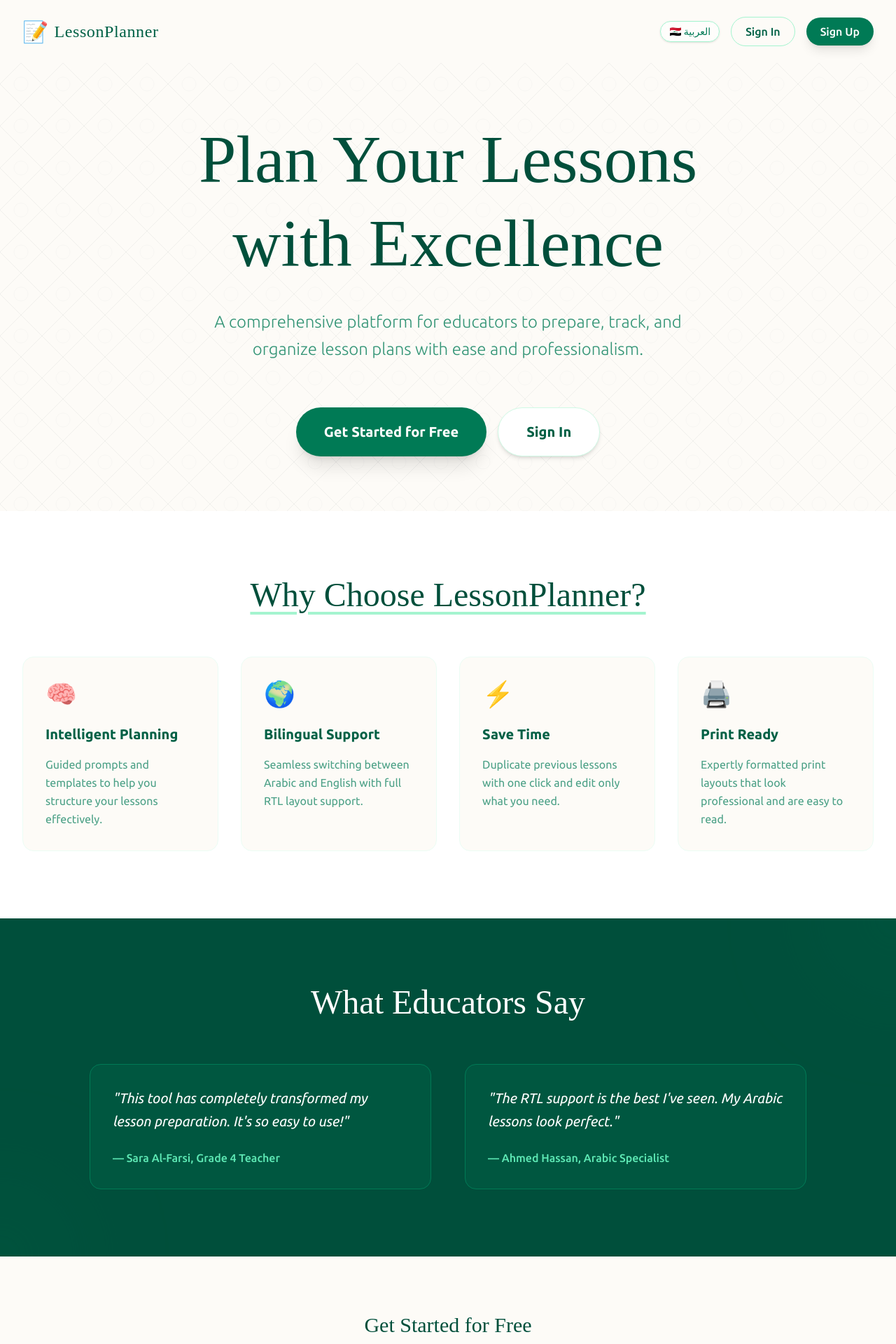
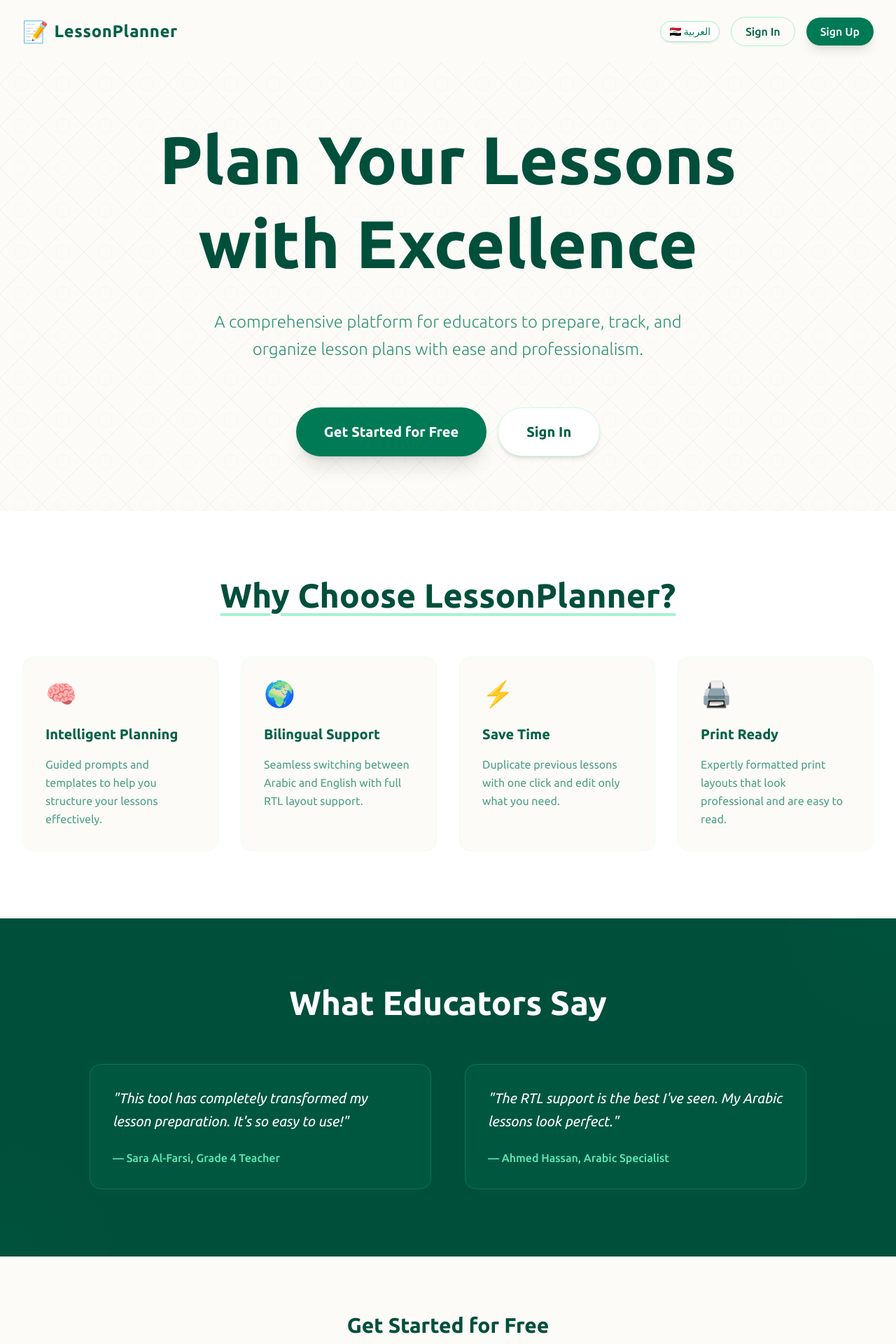
Before and after one commit to atomic-ustadh/my-lesson-plan-app, a React (Vite) app: page / in a window 1280 px wide. Shown: the top 1920 px of the page at 70% size. Built offline with nearby package versions, Linux system fonts and the light colour scheme; no server answers; a web font is replaced by a local one.

Commit message:
Update LandingPage.jsx

```diff
--- a/src/components/LandingPage.jsx
+++ b/src/components/LandingPage.jsx
@@ -20,6 +20,7 @@ export default function LandingPage() {
     ];
 
     const isRtl = language === 'ar';
+    const headerFont = isRtl ? "font-header" : "font-bold";
 
     return (
         <div className={`min-h-screen flex flex-col bg-[#FDFBF7] text-gray-800 transition-colors duration-300 ${language === 'ar' ? 'font-rtl' : 'font-ltr'}`}>
@@ -27,7 +28,7 @@ export default function LandingPage() {
             <header className="w-full py-6 px-4 md:px-8 flex justify-between items-center max-w-7xl mx-auto z-20">
                 <div className="flex items-center gap-2">
                     <span className="text-3xl">📝</span>
-                    <h1 className="text-2xl text-emerald-800 tracking-wide font-header">{t("appTitle")}</h1>
+                    <h1 className={`text-2xl text-emerald-800 tracking-wide ${headerFont}`}>{t("appTitle")}</h1>
                 </div>
                 <div className="flex items-center gap-4">
                     {/* Language Toggle */}
@@ -80,7 +81,7 @@ export default function LandingPage() {
                 </div>
 
                 <div className="z-10 max-w-4xl space-y-8 animate-fade-in">
-                    <h1 className="text-5xl md:text-8xl text-emerald-900 leading-tight font-header">
+                    <h1 className={`text-5xl md:text-8xl text-emerald-900 leading-tight ${headerFont}`}>
                         {t("heroTitle")}
                     </h1>
                     <p className="text-xl md:text-2xl text-emerald-700/80 leading-relaxed font-light max-w-2xl mx-auto">
@@ -118,7 +119,7 @@ export default function LandingPage() {
             {/* Features Section */}
             <section className="py-24 bg-white px-4 md:px-8">
                 <div className="max-w-7xl mx-auto">
-                    <h2 className="text-3xl md:text-5xl text-center text-emerald-900 mb-16 underline decoration-emerald-200 decoration-4 underline-offset-8 font-header">
+                    <h2 className={`text-3xl md:text-5xl text-center text-emerald-900 mb-16 underline decoration-emerald-200 decoration-4 underline-offset-8 ${headerFont}`}>
                         {t("featuresTitle")}
                     </h2>
                     <div className="grid grid-cols-1 md:grid-cols-2 lg:grid-cols-4 gap-8">
@@ -136,7 +137,7 @@ export default function LandingPage() {
             {/* Testimonials Section */}
             <section className="py-24 bg-emerald-900 text-white px-4 md:px-8 relative overflow-hidden">
                 <div className="max-w-5xl mx-auto relative z-10 text-center">
-                    <h2 className="text-3xl md:text-5xl mb-16 font-header">
+                    <h2 className={`text-3xl md:text-5xl mb-16 ${headerFont}`}>
                         {t("testimonialsTitle")}
                     </h2>
                     <div className="grid grid-cols-1 md:grid-cols-2 gap-12 text-start">
@@ -156,7 +157,7 @@ export default function LandingPage() {
             {/* Final CTA */}
             {!session && (
                 <section className="py-20 text-center px-4">
-                    <h2 className="text-3xl text-emerald-900 mb-8 font-header">{t("startFree")}</h2>
+                    <h2 className={`text-3xl text-emerald-900 mb-8 ${headerFont}`}>{t("startFree")}</h2>
                     <button
                         onClick={() => navigate("/login")}
                         className="px-12 py-5 rounded-full bg-emerald-700 text-white text-xl font-semibold shadow-2xl hover:bg-emerald-800 transition-all hover:scale-110"
```
